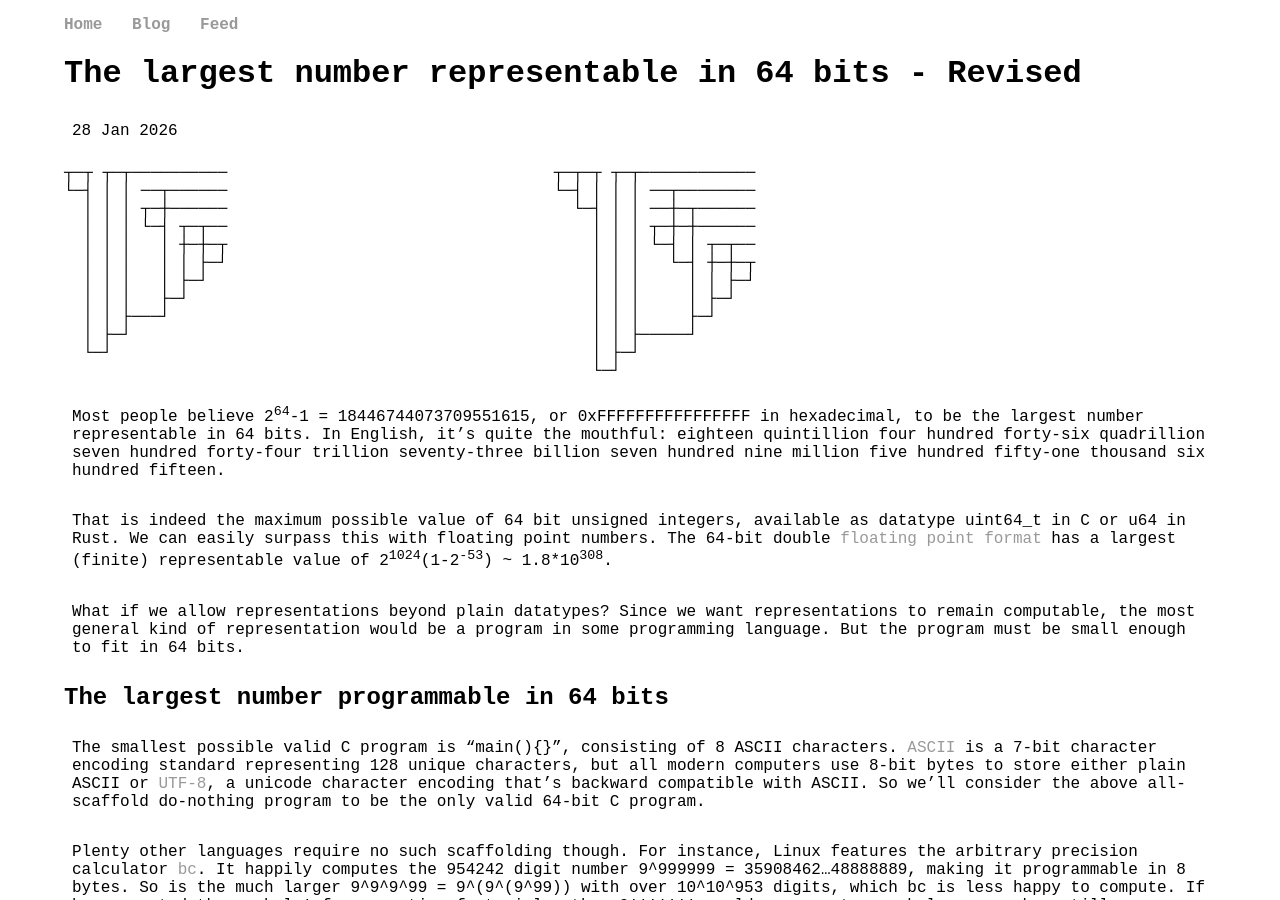
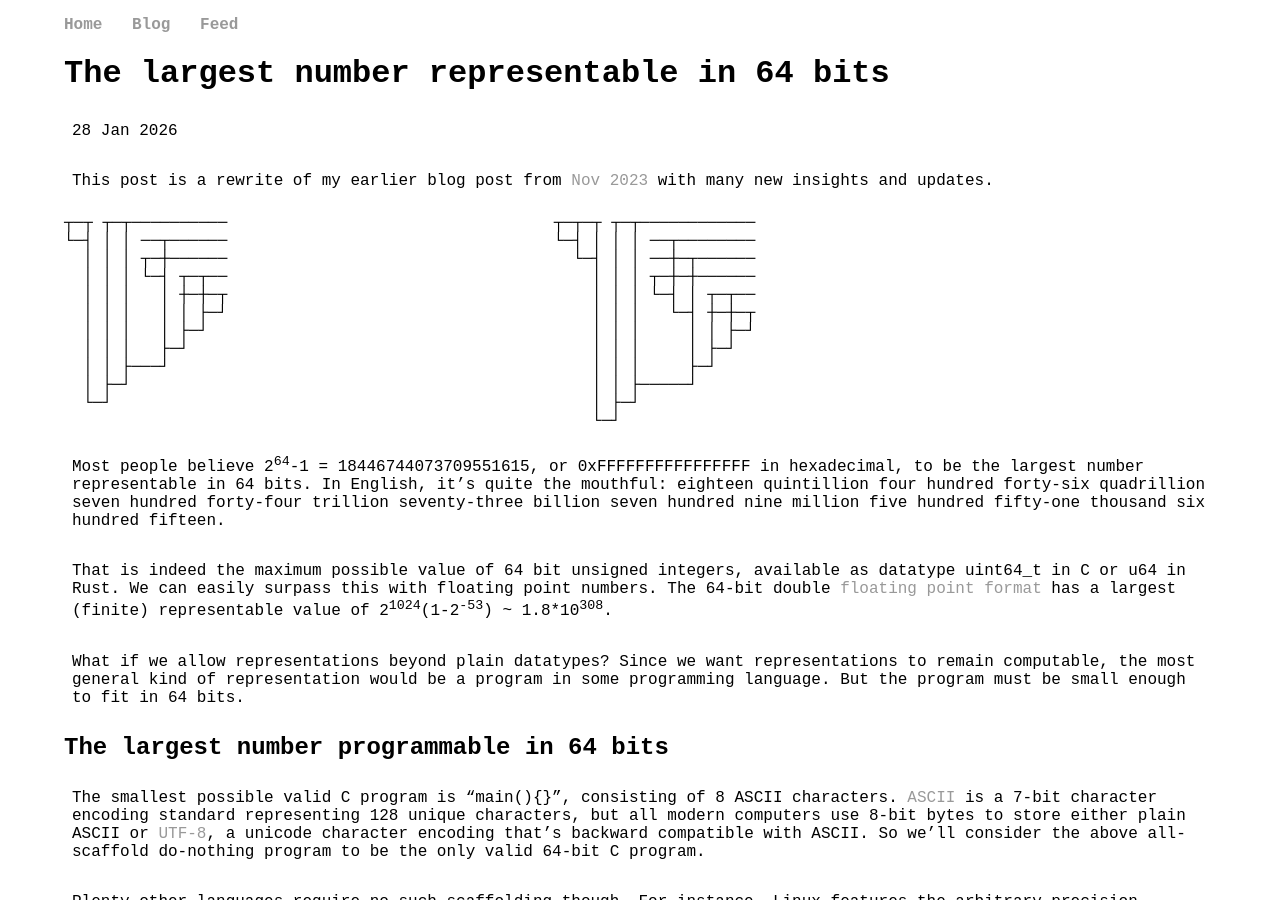
Before and after one commit to tromp/tromp.github.io, a Jekyll site: the page built from _posts/2026-01-28-largest-number-revised.md, in a window 1280 px wide and 900 px high. Built offline with Jekyll 4.4.1, drawn with Linux system fonts in a browser that asks for light colours.

Commit message:
add link to earlier blog

````diff
--- a/_posts/2026-01-28-largest-number-revised.md
+++ b/_posts/2026-01-28-largest-number-revised.md
@@ -1,8 +1,12 @@
 ---
 layout: post
-title: "The largest number representable in 64 bits - Revised"
+title: "The largest number representable in 64 bits"
 date: 2026-01-28
 ---
+
+This post is a rewrite of my earlier blog post from
+[Nov 2023](https://tromp.github.io/blog/2023/11/24/largest-number)
+with many new insights and updates.
 
 ```
 ┬─┬ ┬─┬──────────                                  ┬─┬─┬ ┬─┬────────────
````
